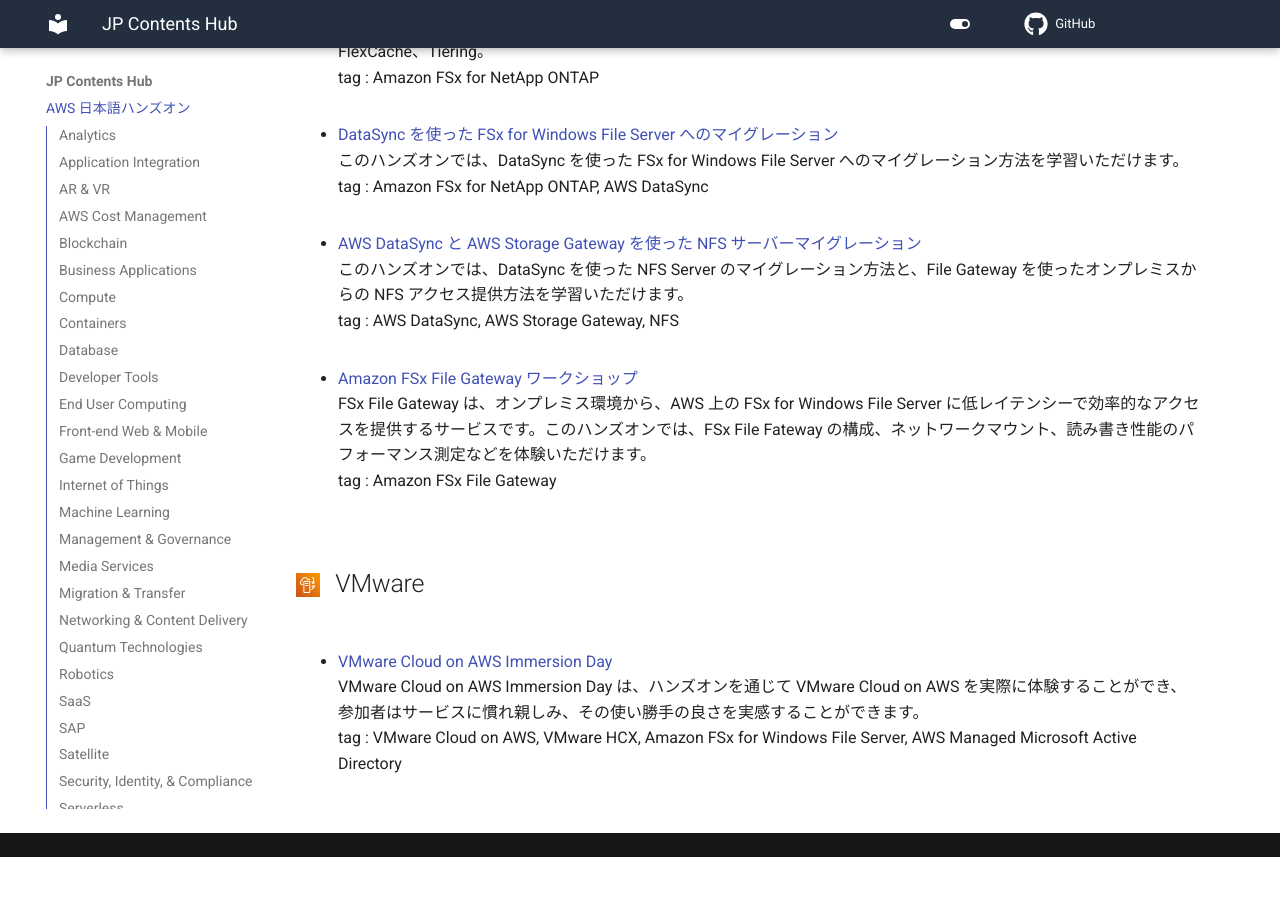
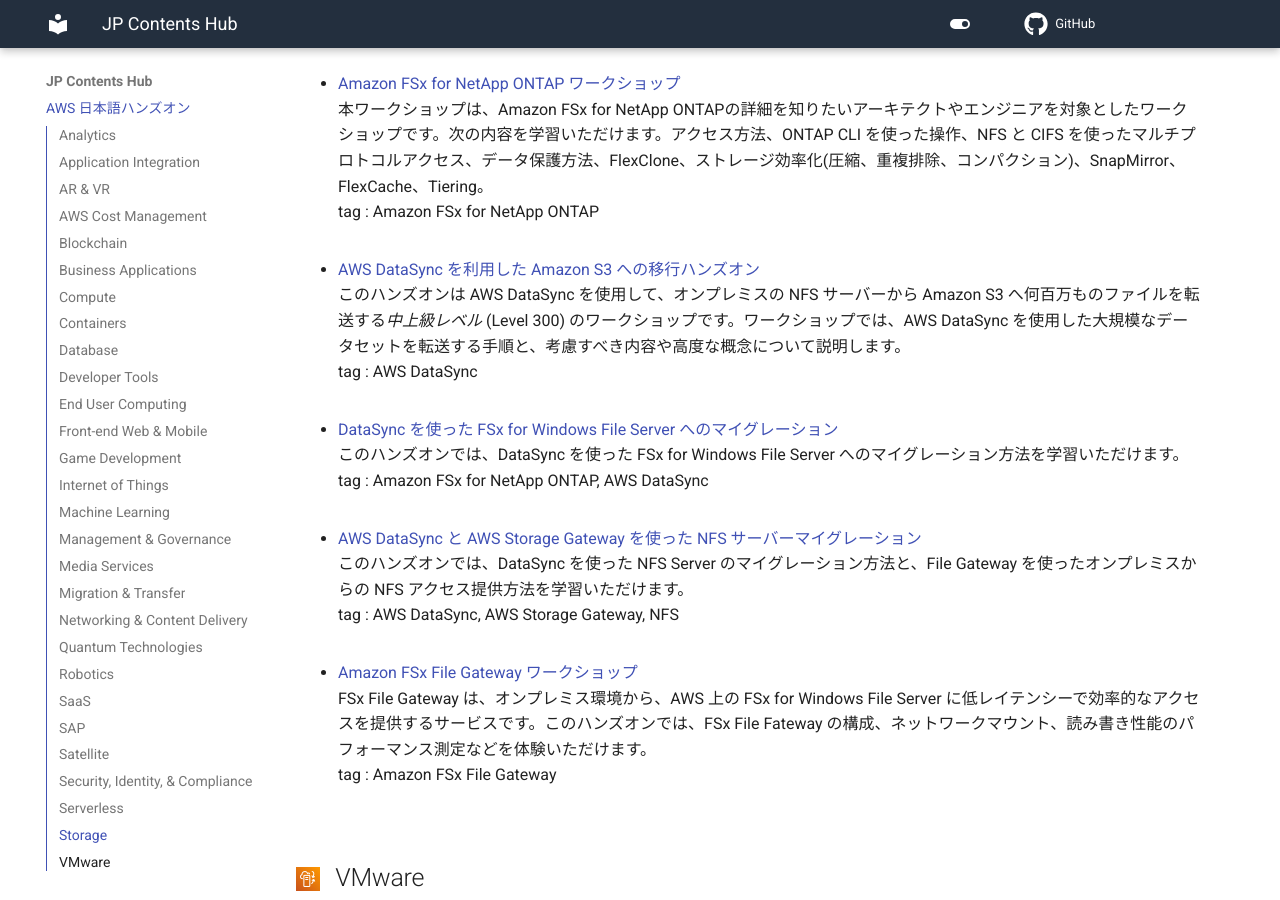
Before and after one commit to aws-samples/jp-contents-hub, an MkDocs documentation site: the page built from content/index.md, in a window 1280 px wide and 900 px high, scrolled down 32816 px. Built offline with MkDocs 1.6.1 and Material for MkDocs 9.7.7, drawn with Linux system fonts in a browser that asks for light colours; comment, search, counter and statistics services are not loaded; before the commit the page ends 33673 px from its top, so only the background shows below that; some of the changed text lies outside the part shown.

Commit message:
add: 新規ハンズオンコンテンツ追加

```diff
--- a/content/index.md
+++ b/content/index.md
@@ -676,6 +676,10 @@
 CloudFront を利用したコンテンツ配信を体験しつつ、CloudFront/WAF等のログ収集、検索を体験できます。
 tag : Amazon CloudFront, AWS WAF, Amazon Kinesis Data Firehose, Amazon S3, Amazon Athena
 
+- <a href="https://catalog.workshops.aws/handsonwithvpclattice/ja-JP" target="_blank" onclick="sendClickCount()" onauxclick="sendClickCount()">Amazon VPC Lattice Workshop</a>
+このハンズオンでは、VPC Lattice のサービスネットワークを介してサービス間の通信を実現する方法を学習します。認証やログ出力の方法も学習に含まれています。
+tag : Amazon VPC Lattice
+
 - <a href="https://dcj71ciaiav4i.cloudfront.net/7CB85370-A998-11EB-A09B-259812622FA1/" target="_blank" onclick="sendClickCount()" onauxclick="sendClickCount()">Workshop for AWS Educate (CloudFront/S3)</a>
 CloudFront と S3 を利用して、サーバレスな Web 配信を体験いただける内容です。
 tag : Amazon S3, Amazon CloudFront
@@ -838,6 +842,10 @@
 本ワークショップは、Amazon FSx for NetApp ONTAPの詳細を知りたいアーキテクトやエンジニアを対象としたワークショップです。次の内容を学習いただけます。アクセス方法、ONTAP CLI を使った操作、NFS と CIFS を使ったマルチプロトコルアクセス、データ保護方法、FlexClone、ストレージ効率化(圧縮、重複排除、コンパクション)、SnapMirror、FlexCache、Tiering。
 tag : Amazon FSx for NetApp ONTAP
 
+- <a href="https://catalog.us-east-1.prod.workshops.aws/datasync-migrate-millions-of-files/ja-JP" target="_blank" onclick="sendClickCount()" onauxclick="sendClickCount()">AWS DataSync を利用した Amazon S3 への移行ハンズオン</a>
+このハンズオンは AWS DataSync を使用して、オンプレミスの NFS サーバーから Amazon S3 へ何百万ものファイルを転送する*中上級レベル* (Level 300) のワークショップです。ワークショップでは、AWS DataSync を使用した大規模なデータセットを転送する手順と、考慮すべき内容や高度な概念について説明します。
+tag : AWS DataSync
+
 - <a href="https://github.com/aws-samples/aws-datasync-fsx-windows-migration/tree/master/JP" target="_blank" onclick="sendClickCount()" onauxclick="sendClickCount()">DataSync を使った FSx for Windows File Server へのマイグレーション</a>
 このハンズオンでは、DataSync を使った FSx for Windows File Server へのマイグレーション方法を学習いただけます。
 tag : Amazon FSx for NetApp ONTAP, AWS DataSync
```
Also changed, not shown: README.md (+8 -0 lines).
